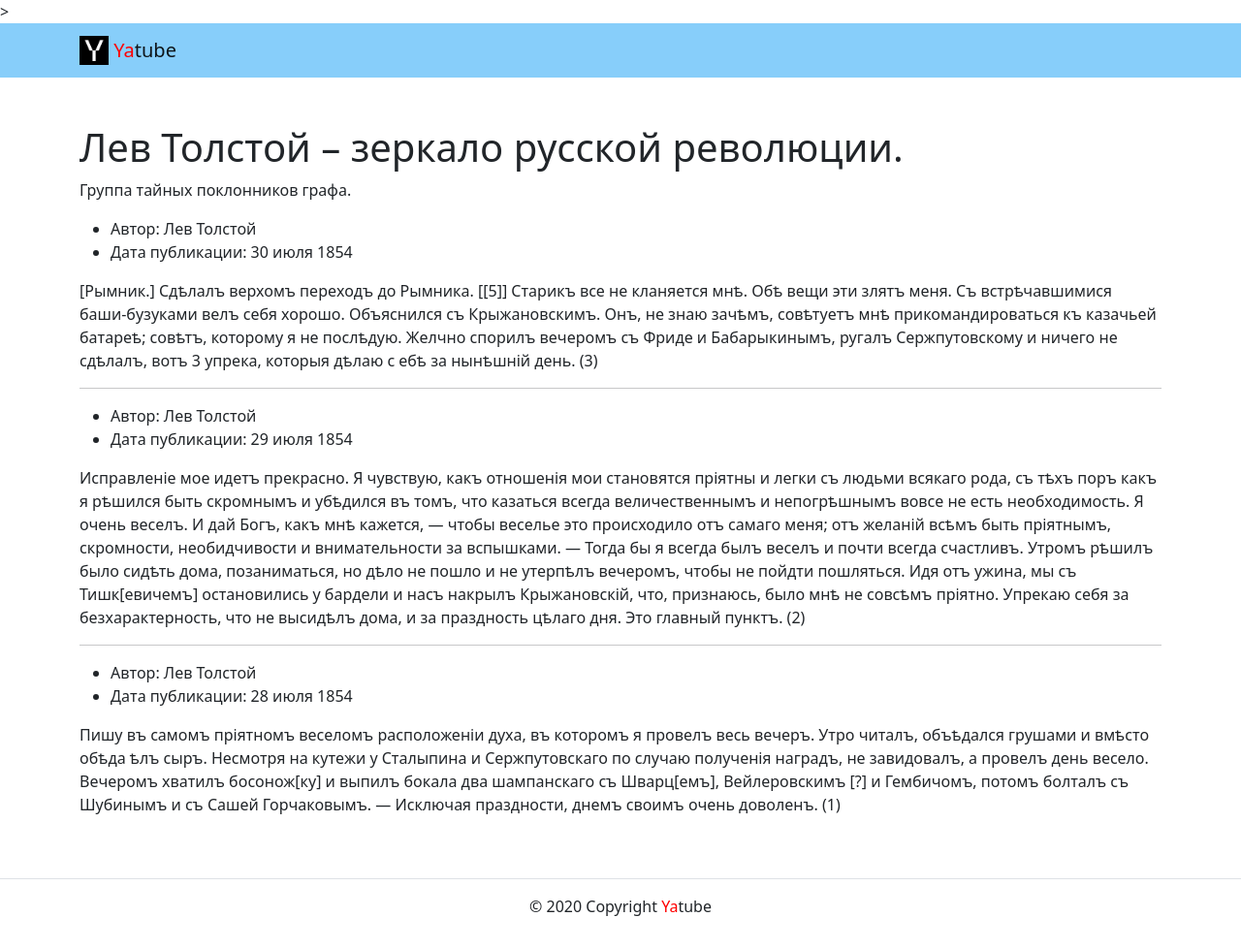
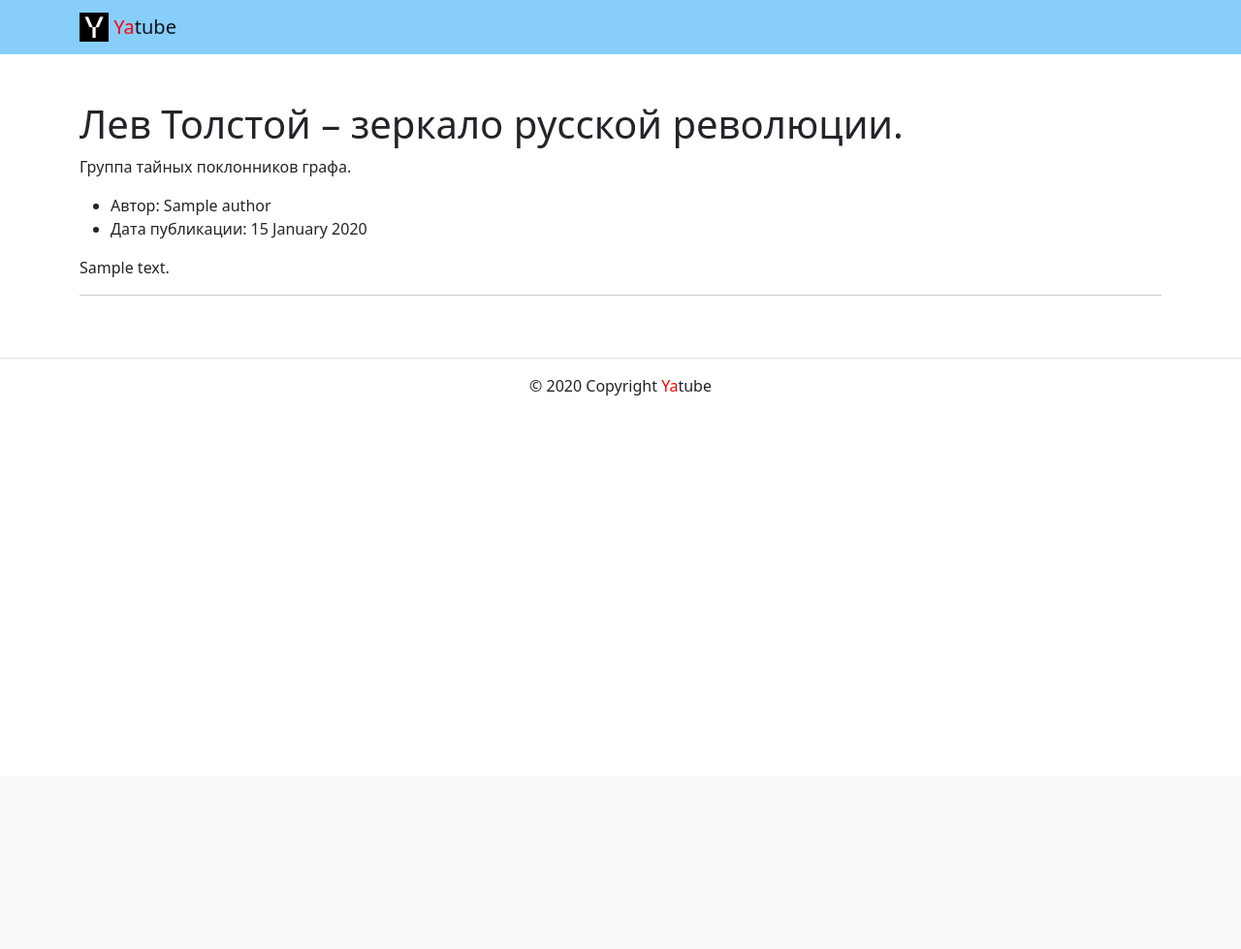
Before and after one commit to madina-zvezda/yatube_project, a Django app: template yatube/templates/posts/group_list.html in a window 1280 px wide. Shown: the whole page at 97% size. After the commit the page ends 408 px from the top, so only its background shows below. Run offline with Django 3.2, Linux system fonts and the light colour scheme; the template is opened without the code that fills it: most values are stand-ins (such as "Sample title", 1, 10 or a date in 2020); some libraries are stand-ins or nearby versions.

Commit message:
переходим к тестам

```diff
--- a/yatube/posts/models.py
+++ b/yatube/posts/models.py
@@ -4,7 +4,7 @@ from django.contrib.auth import get_user_model
 
 User = get_user_model()
 class Group(models.Model):
-    title = models.CharField(max_lenght = 200)
+    title = models.CharField(max_length = 200)
     slug = models.SlugField(unique=True)
     description = models.TextField()
 
@@ -23,4 +23,5 @@ class Post(models.Model):
         Group,
         blank=True, null=True,
         on_delete=models.CASCADE,
+        related_name='posts'
     )
--- a/yatube/posts/urls.py
+++ b/yatube/posts/urls.py
@@ -5,5 +5,5 @@ app_name = 'posts'
 
 urlpatterns = [
     path('', views.index, name = 'index'),
-    path('group/<slug:slug>/', views.group_posts, name='group_posts'),
+    path('group/<slug:slug>/', views.group_posts, name='group_list'),
 ]
--- a/yatube/templates/base.html
+++ b/yatube/templates/base.html
@@ -6,19 +6,16 @@
     <!-- Сайт готов работать с мобильными устройствами -->
     <meta name="viewport" content="width=device-width, initial-scale=1">
     <!-- Загружаем фав-иконки -->
-    <link rel="icon" href=""fav.ico"" type="image">
+    <link rel="stylesheet" href="{% static 'css/bootstrap.min.css' %}">
+    <link rel="icon" href="img/fav/fav.ico" type="image">
     <link rel="apple-touch-icon" sizes="180x180" href="img/fav/apple-touch-icon.png">
     <link rel="icon" type="image/png" sizes="32x32" href="img/fav/favicon-32x32.png">
     <link rel="icon" type="image/png" sizes="16x16" href="img/fav/favicon-16x16.png">
     <meta name="msapplication-TileColor" content="#000">
     <meta name="theme-color" content="#ffffff">
     <!-- Подключен файл со стандартными стилями бустрап -->
-    <link rel="stylesheet" href="{% static 'css/bootstrap.min.css' %}">>
-      <title>
-        {% block title %}
-          контент не подвезли
-        {% endblock %}
-      </title>
+    <link rel="stylesheet" href="css/bootstrap.min.css">
+    <title>{{ title }}</title>
   </head>
   <body>
     <header>
--- a/yatube/templates/includes/header.html
+++ b/yatube/templates/includes/header.html
@@ -1,14 +1,11 @@
 {% load static %}
 <header>
-    <!-- Использованы классы бустрапа для создания типовой навигации с логотипом -->
-    <!-- В дальнейшем тут будет создано полноценное меню -->
     <nav class="navbar navbar-light" style="background-color: lightskyblue">
       <div class="container">
         <a class="navbar-brand" href="{% url 'posts:index' %}">
           <img src="{% static 'img/logo.png' %}" width="30" height="30" class="d-inline-block align-top" alt="">
-          <!-- тег span используется для добавления нужных стилей отдельным участкам текста -->
           <span style="color:red">Ya</span>tube
         </a>
       </div>
     </nav>
-  </header>
+</header>
--- a/yatube/templates/posts/group_list.html
+++ b/yatube/templates/posts/group_list.html
@@ -4,77 +4,30 @@
 {%endblock %}
 {%block content%}
 <body>
-  {% if post.group %}
-    <a href="{% url 'posts:group_list' post.group.slug %}">все записи группы</a>
-  {% endif %}
     <main>
-      <!-- класс py-5 создает отступы сверху и снизу блока -->
       <div class="container py-5">
-        <h1>Лев Толстой – зеркало русской революции.</h1>
+        <h1> Лев Толстой – зеркало русской революции. </h1>
         <p>
           Группа тайных поклонников графа.
         </p>
         <article>
+          {% for post in posts %}
           <ul>
             <li>
-              Автор: Лев Толстой
+              Автор: {{ post.author.get_full_name }}
             </li>
             <li>
-              Дата публикации: 30 июля 1854
+              Дата публикации: {{ post.pub_date|date:"d E Y" }}
             </li>
           </ul>
-          <p>
-            [Рымник.] Сдѣлалъ верхомъ переходъ до Рымника. [[5]] Старикъ все не кланяется мнѣ.
-            Обѣ вещи эти злятъ меня. Съ встрѣчавшимися баши-бузуками велъ себя хорошо.
-            Объяснился съ Крыжановскимъ. Онъ, не знаю зачѣмъ, совѣтуетъ мнѣ прикомандироваться
-            къ казачьей батареѣ; совѣтъ, которому я не послѣдую. Желчно спорилъ вечеромъ съ Фриде
-            и Бабарыкинымъ, ругалъ Сержпутовскому и ничего не сдѣлалъ, вотъ 3 упрека, которыя дѣлаю с
-            ебѣ за нынѣшній день. (3)
-          </p>
+          <p>{{ post.text }}</p>
+          {% if post.group %}
+            <a href="{% url 'posts:group_list' post.group.slug %}">все записи группы</a>
+          {% endif %}
+          {% if not forloop.last %}<hr>{% endif %}
+          {% endfor %}
         </article>
         <hr>
-        <article>
-          <ul>
-            <li>
-              Автор: Лев Толстой
-            </li>
-            <li>
-              Дата публикации: 29 июля 1854
-            </li>
-          </ul>
-          <p>
-            Исправленіе мое идетъ прекрасно. Я чувствую, какъ отношенія мои становятся пріятны и легки
-            съ людьми всякаго рода, съ тѣхъ поръ какъ я рѣшился быть скромнымъ и убѣдился въ томъ,
-            что казаться всегда величественнымъ и непогрѣшнымъ вовсе не есть необходимость. Я очень
-            веселъ. И дай Богъ, какъ мнѣ кажется, — чтобы веселье это происходило отъ самаго меня;
-            отъ желаній всѣмъ быть пріятнымъ, скромности, необидчивости и внимательности за вспышками.
-            — Тогда бы я всегда былъ веселъ и почти всегда счастливъ.
-            Утромъ рѣшилъ было сидѣть дома, позаниматься, но дѣло не пошло и не утерпѣлъ вечеромъ,
-            чтобы не пойдти пошляться. Идя отъ ужина, мы съ Тишк[евичемъ] остановились у бардели и насъ
-            накрылъ Крыжановскій, что, признаюсь, было мнѣ не совсѣмъ пріятно. Упрекаю себя за
-            безхарактерность, что не высидѣлъ дома, и зa праздность цѣлаго дня. Это главный пунктъ. (2)
-          </p>
-        </article>
-        <hr>
-        <article>
-          <ul>
-            <li>
-              Автор: Лев Толстой
-            </li>
-            <li>
-              Дата публикации: 28 июля 1854
-            </li>
-          </ul>
-          <p>
-            Пишу въ самомъ пріятномъ веселомъ расположеніи духа, въ которомъ я провелъ весь вечеръ.
-            Утро читалъ, объѣдался грушами и вмѣсто обѣда ѣлъ сыръ. Несмотря на кутежи у Сталыпина и
-            Сержпутовскаго по случаю полученія наградъ, не завидовалъ, а провелъ день весело. Вечеромъ
-            хватилъ босонож[ку] и выпилъ бокала два шампанскаго съ Шварц[емъ], Вейлеровскимъ [?] и
-            Гембичомъ, потомъ болталъ съ Шубинымъ и съ Сашей Горчаковымъ. — Исключая праздности,
-            днемъ своимъ очень доволенъ. (1)
-          </p>
-        </article>
-        <!-- под последним постом нет линии -->
       </div>
     </main>
   </body>
```
Also changed, not shown: yatube/posts/admin.py (+1 -11 lines), yatube/posts/views.py (+12 -9 lines), yatube/templates/posts/index.html (+11 -5 lines), yatube/posts/migrations/0002_auto_20220925_1716.py (added).
